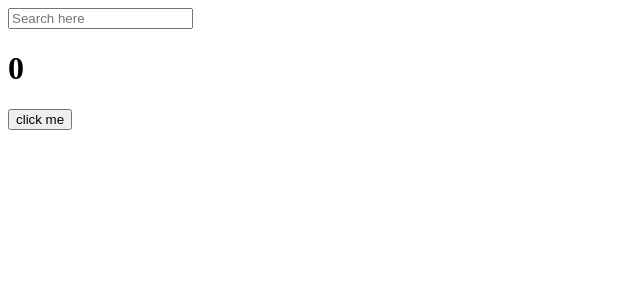
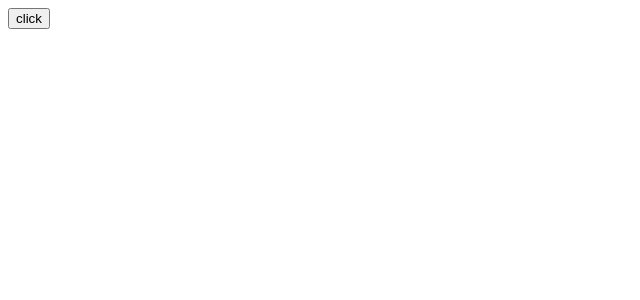
Before and after one commit to qtsky89/react-movie, a React (Create React App) app in the folder create-react-app/: page / in a window 1280 px wide. Shown: the top 300 px of the page, without its empty margins (0-640 px from the left). Built offline with nearby package versions, Linux system fonts and the light colour scheme.

Commit message:
#6.4 Cleanup (13:20) done

```diff
--- a/create-react-app/src/App.js
+++ b/create-react-app/src/App.js
@@ -1,31 +1,51 @@
-import Button from "./Button";
-import styles from "./App.module.css";
 import { useState, useEffect } from "react";
 
-function App() {
-  const [count, setCount] = useState(0);
-  console.log("render");
-
+function Hello() {
   useEffect(() => {
-    console.log("I run only once");
+    console.log("created");
+    return () => console.log("destroyed");
   }, []);
 
-  const [keyword, setKeyword] = useState("");
-  useEffect(() => {
-    console.log(`search for ${keyword}`);
-  }, [keyword]);
+  return <h1>Hello</h1>;
+}
+
+function App() {
+  const [showing, setShowing] = useState(false);
+
   return (
     <>
-      <input
-        value={keyword}
-        onChange={(event) => setKeyword(event.target.value)}
-        type="text"
-        placeholder="Search here"
-      />
-      <h1>{count}</h1>
-      <button onClick={() => setCount((prev) => prev + 1)}>click me</button>
+      {showing ? <Hello /> : null}
+      <button onClick={() => setShowing((current) => !current)}>click</button>
     </>
   );
 }
 
+// import Button from "./Button";
+// import styles from "./App.module.css";
+// function App() {
+//   const [count, setCount] = useState(0);
+//   console.log("render");
+
+//   useEffect(() => {
+//     console.log("I run only once");
+//   }, []);
+
+//   const [keyword, setKeyword] = useState("");
+//   useEffect(() => {
+//     console.log(`search for ${keyword}`);
+//   }, [keyword]);
+//   return (
+//     <>
+//       <input
+//         value={keyword}
+//         onChange={(event) => setKeyword(event.target.value)}
+//         type="text"
+//         placeholder="Search here"
+//       />
+//       <h1>{count}</h1>
+//       <button onClick={() => setCount((prev) => prev + 1)}>click me</button>
+//     </>
+//   );
+// }
+
 export default App;
--- a/create-react-app/src/index.js
+++ b/create-react-app/src/index.js
@@ -4,7 +4,7 @@ import App from "./App";
 
 const root = ReactDOM.createRoot(document.getElementById("root"));
 root.render(
-  <React.StrictMode>
-    <App />
-  </React.StrictMode>
+  // <React.StrictMode>
+  <App />
+  // </React.StrictMode>
 );
```
